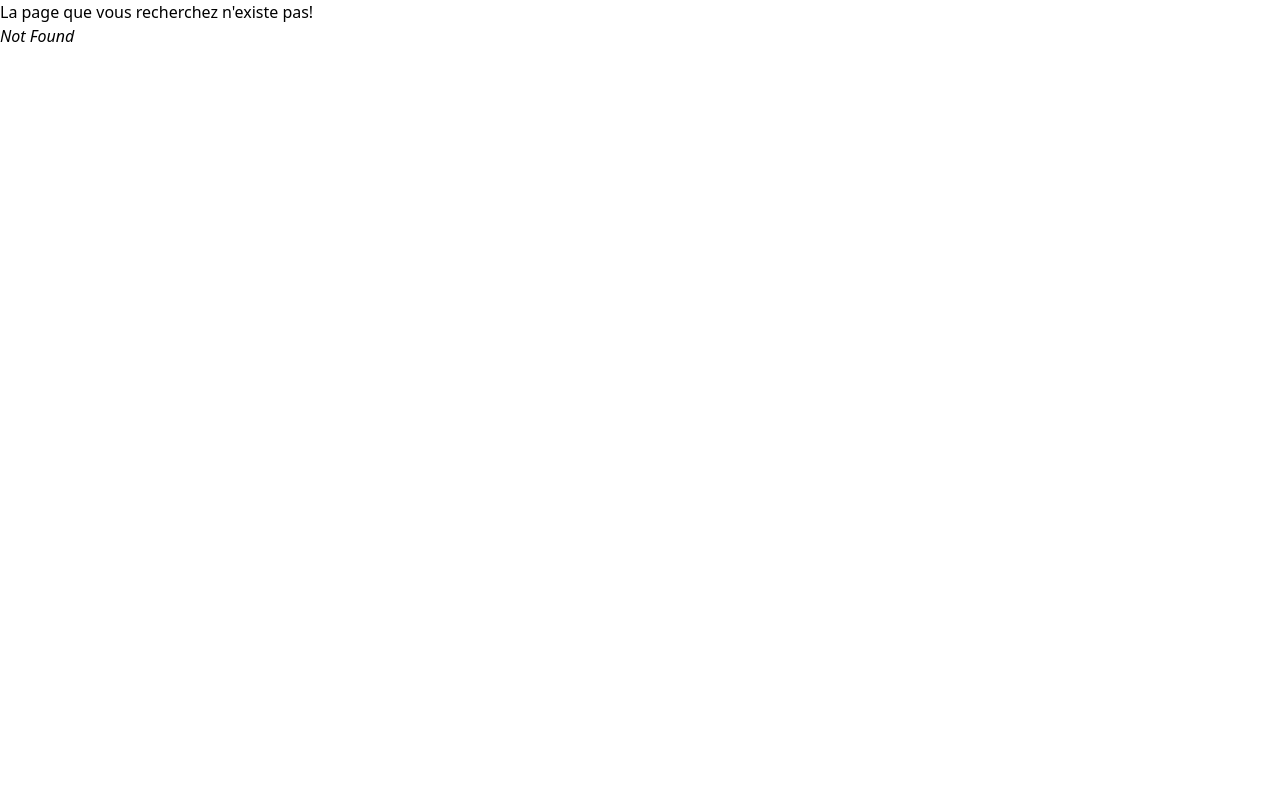
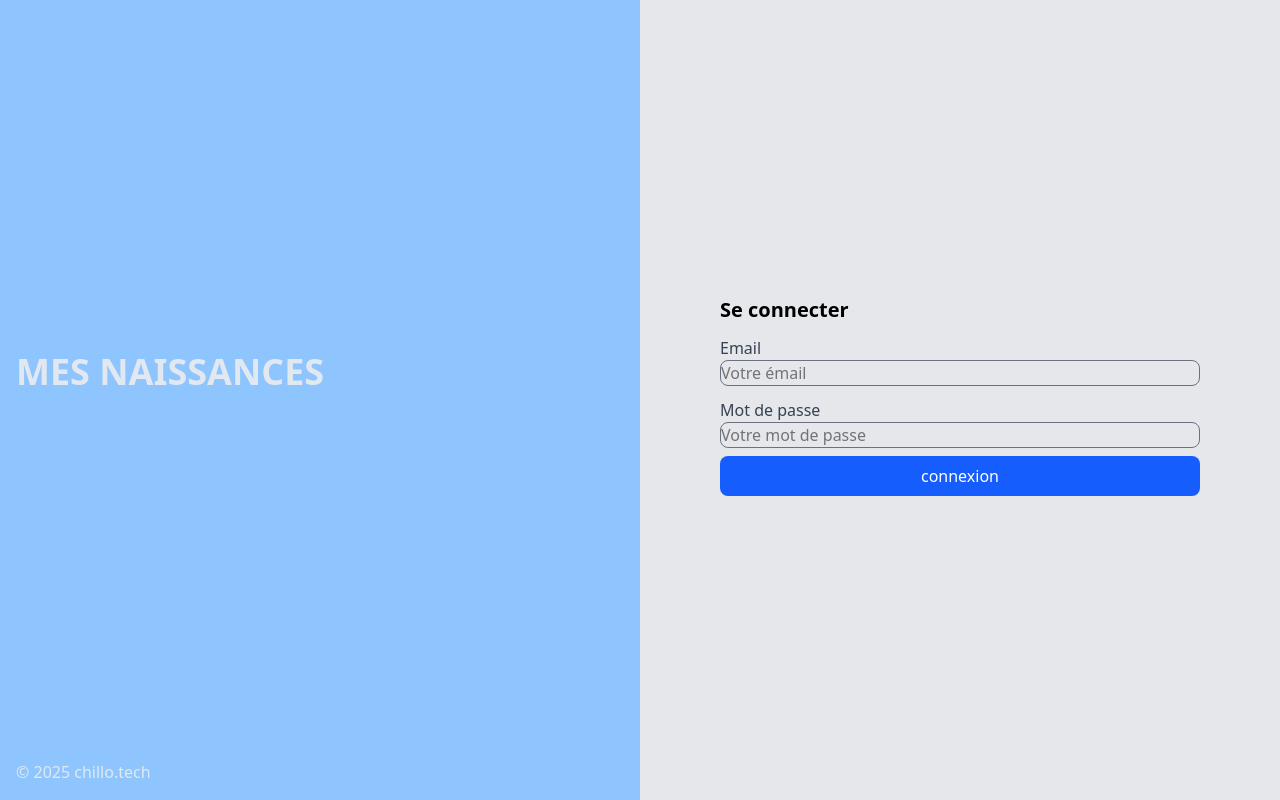
Before and after one commit to ksaidou/frontend_naissances, a React (Vite) app: page /connexion in a window 1280 px wide. Before the commit this address had no page. Built offline with nearby package versions, Linux system fonts and the light colour scheme.

Commit message:
Protection_des_pages_Ok

```diff
--- /dev/null
+++ b/src/components/shared/Banner.tsx
@@ -0,0 +1,14 @@
+
+function Banner() {
+  return (
+    <aside className="h-full bg-blue-300 hidden md:flex flex-col justify-between text-slate-200">
+        <span></span>
+        <div>
+            <h1 className="p-4 font-bold text-4xl">MES NAISSANCES</h1>
+        </div>
+        <p className="p-4">&copy; {new Date().getFullYear()} chillo.tech</p>
+    </aside>
+  );
+}
+
+export default Banner
--- a/src/context/ApplicationContextProvider.tsx
+++ b/src/context/ApplicationContextProvider.tsx
@@ -2,9 +2,13 @@
 import React, { useReducer, useState } from 'react'
 import { ApplicationReducer } from './ApplicationReducer';
 import { INITIAL_STATE, UPDATE_DECLARATION_STATUS, UPDATE_DECLARATIONS } from '@/utils';
+import { Demande } from '@/types/Demande';
 
 type stateData = {
     declarations : Declaration[];
+    demandes : Demande[];
+    title : string ;
+    token? : string;
 };
 type Props = {
     state : stateData;
@@ -27,7 +31,13 @@
         dispatch({type: UPDATE_DECLARATION_STATUS, data:{id,status}});
     };
   return (
-    <ApplicationContext.Provider value={{state,updateDeclarations,updateDeclarationStatus}}>
+    <ApplicationContext.Provider
+    value={
+            {state,
+                updateDeclarations,
+                updateDeclarationStatus
+            }
+        }>
         {children}
     </ApplicationContext.Provider>
   )
--- a/src/layouts/PrivateLayout.tsx
+++ b/src/layouts/PrivateLayout.tsx
@@ -1,19 +1,29 @@
-import { Outlet } from "react-router-dom"
+import { Navigate, Outlet } from "react-router-dom"
 import Nav from "../components/nav/Nav"
+import { useContext } from "react"
+import {ApplicationContext} from "@/context/ApplicationContextProvider"
 
 function PrivateLayout() {
+  const { state: { title,token },} = useContext(ApplicationContext);
   return (
+    <>
+      {token ?
+      (
         <section className=" min-h-screen">
         <Nav/>
           <main className="wrapper pl-64 pr-5">
             <header className="flex justify-between my-3 text-xl font-bold">
-            <h3>Déclarations</h3>
+              <h3>{title}</h3>
               <span>Saïdou</span>
             </header>
             <Outlet/>
           </main>
       </section>
       )
+      : (< Navigate to={"/connexion"}/>)}
+    </>
+
+  )
 }
 
 export default PrivateLayout
--- a/src/layouts/PublicLayout.tsx
+++ b/src/layouts/PublicLayout.tsx
@@ -0,0 +1,26 @@
+import Banner from "@/components/shared/Banner";
+import { ApplicationContext } from "@/context/ApplicationContextProvider";
+import { useContext } from "react";
+import { Navigate, Outlet } from "react-router-dom";
+
+function PublicLayout() {
+  const { state : {token} } = useContext(ApplicationContext);
+  return (
+    <>
+      {token ?
+          (
+          < Navigate to={"/private/demandes"}/>
+          )
+        :
+          (
+            <section className=" min-h-screen grid md:grid-cols-2">
+              <Banner/>
+              <Outlet/>
+            </section>
+          )
+      }
+    </>
+  )
+}
+
+export default PublicLayout
--- /dev/null
+++ b/src/pages/account/Login.tsx
@@ -0,0 +1,77 @@
+import { SubmitHandler, useForm } from "react-hook-form"
+import { yupResolver } from "@hookform/resolvers/yup"
+import * as yup from "yup"
+import { useState } from "react";
+import { Navigate } from "react-router-dom";
+import { create } from "@/services";
+
+const REQUIRER_FIELD = "Ce champ est requis";
+
+type Credential = {
+    email:string;
+    password:string;
+}
+
+const schema = yup
+  .object({
+    email :yup.string().required(REQUIRER_FIELD),
+    password :yup.string().required(REQUIRER_FIELD),
+  })
+  .required()
+
+
+function Login() {
+    const {
+        register,
+        handleSubmit,
+        reset,
+        formState: { errors },
+    } = useForm<Credential>({
+        resolver: yupResolver(schema),
+    });
+
+    const [display,setDisplay] = useState("FORM");
+
+    const onSubmit: SubmitHandler<Credential> = async (data) => {
+        const response = await create('sign-in',data);
+        const {status} = response;
+        if(status===201){
+            reset();
+            setDisplay("SUCCESS");
+        }
+    };
+
+    if(display === "SUCCESS"){
+        <article className="bg-white text-center px-10 py-10 rounded-md shadow-md">
+        <h1 className="text-3xl mb-6">Vous etes connecté</h1>
+        < Navigate to={"/private/declarations"}/>
+    </article>
+    }
+
+    return (
+    <div className="flex flex-col justify-between md:justify-center">
+        <h1 className="p-4 font-bold text-4xl text-center text-blue-800 md:hidden">MES NAISSANCES</h1>
+        <div className="w-4/5 md:w-3/4 mx-auto">
+        <h1 className="mb-2 text-xl font-bold">Se connecter</h1>
+        <form onSubmit={handleSubmit(onSubmit)}>
+            <div className="form-field">
+                    <label htmlFor="email">Email</label>
+                <input type="email" id="email" placeholder="Votre émail"
+                 {...register("email")}/>
+                <p className="text-red-600">{errors?.email?.message}</p>
+            </div>
+            <div className="form-field">
+                <label htmlFor="password">Mot de passe</label>
+                <input type="password" id="password" placeholder="Votre mot de passe"
+                 {...register("password")}/>
+                <p className="text-red-600">{errors.password?.message}</p>
+            </div>
+            <button type="submit">connexion</button>
+        </form>
+        </div>
+        <p className="p-4 text-center md:hidden">&copy; {new Date().getFullYear()} chillo.tech</p>
+    </div>
+  )
+}
+
+export default Login
--- a/src/routes/root.tsx
+++ b/src/routes/root.tsx
@@ -1,4 +1,4 @@
-import { createBrowserRouter } from "react-router-dom";
+import { createBrowserRouter, Navigate } from "react-router-dom";
 import App from "@/App";
 import ErrorPage from "@/error-page";
 import PrivateLayout from "@/layouts/PrivateLayout";
@@ -6,6 +6,8 @@
 import Demandes from "@/pages/Demandes";
 import Home from "@/pages/Home";
 import DeclarationEdit from "@/pages/DeclarationEdit";
+import PublicLayout from "@/layouts/PublicLayout";
+import Login from "@/pages/account/Login";
 
 const router = createBrowserRouter([
   {
@@ -14,9 +16,18 @@
     errorElement: <ErrorPage />,
      children: [
         {
-            index:true,
-            element:<Home />,
-
+            path:"/",
+            element:<PublicLayout/>,
+            children: [
+              {
+                index:true,
+                element: <Navigate to={"/connexion"} />,
+            },
+              {
+                  path: "/connexion",
+                  element: <Login />,
+              },
+            ]
         },
       {
         path: "private",
--- a/src/services/index.ts
+++ b/src/services/index.ts
@@ -2,7 +2,7 @@
 
 const search = async (url:string) =>{
     const response = await fetch(
-            `${host}/${url}`,
+            `${host}/backend/${url}`,
              {
                 headers:{'accept':'application/json'}
             });
@@ -12,7 +12,7 @@
 
 const create = async (url:string, body:any) =>{
     const response = await fetch(
-            `${host}/${url}`,
+            `${host}/backend/${url}`,
              {
                 headers:{'accept':'application/json', 'content-type':'application/json' },
                 body:JSON.stringify(body),
```
Also changed, not shown: src/pages/DeclarationEdit.tsx (+4 -4 lines). Lines whose indentation alone changed are shown as unchanged.
